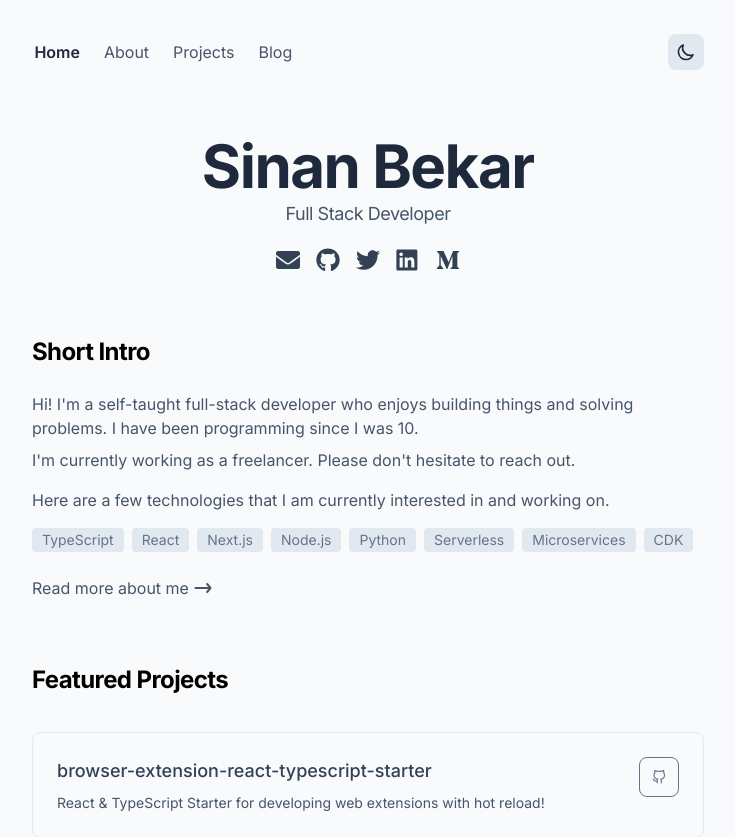
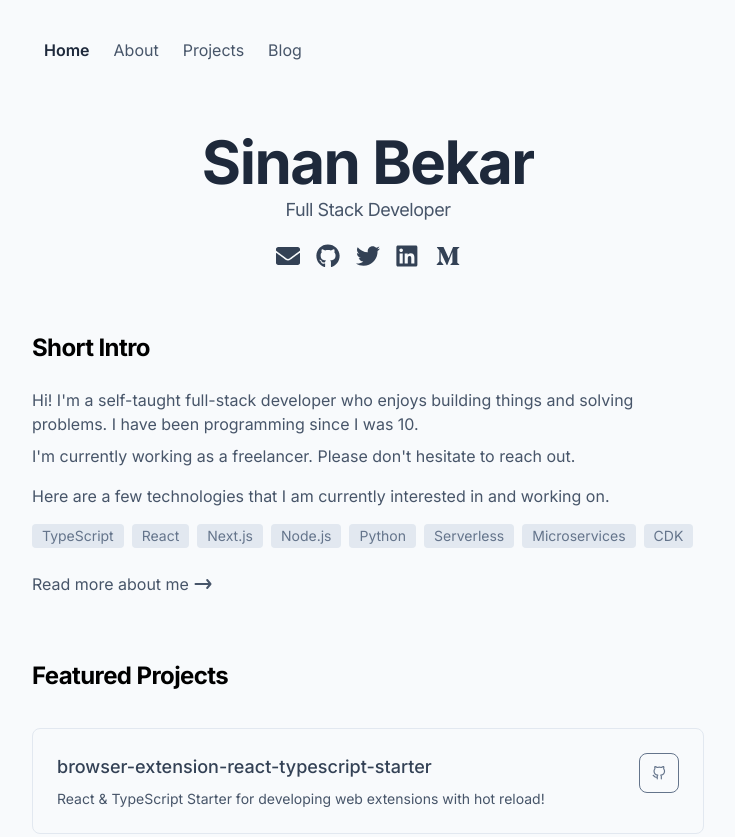
Before and after one commit to sinanbekar/sinan.engineer, a Next.js app: page / in a window 1280 px wide. Shown: the top 837 px of the page, without its empty margins (272-1007 px from the left). Built offline with nearby package versions, Linux system fonts and the light colour scheme.

Commit message:
feat: add transition effect to the mobile menu

```diff
--- a/src/components/Header.tsx
+++ b/src/components/Header.tsx
@@ -120,10 +120,10 @@ const Header = () => {
           <ul
             id="navbar-menu"
             className={cn(
-              "z-50 w-full flex-col space-y-10 md:m-0 md:-ml-[0.60rem] md:flex md:h-auto md:flex-row md:space-y-0 md:p-0 md:opacity-100",
+              "absolute z-50 mt-8 min-h-screen w-full flex-col space-y-10 bg-slate-50 p-2 opacity-100 transition-[opacity,visibility] duration-300 dark:bg-slate-900 md:m-0 md:-ml-[0.60rem] md:flex md:h-auto md:min-h-0 md:flex-row md:space-y-0 md:p-0 md:opacity-100 md:transition-none",
               isMenuOpen
-                ? "mt-8 flex h-screen p-2 opacity-100"
-                : "m-0 hidden h-0 p-0 opacity-0"
+                ? "visible opacity-100"
+                : "invisible opacity-0 md:visible md:opacity-100"
             )}
           >
             <NavItem href="/" text="Home" />
```
